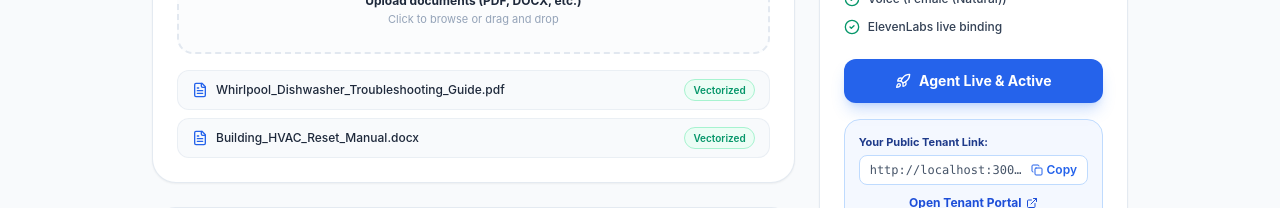
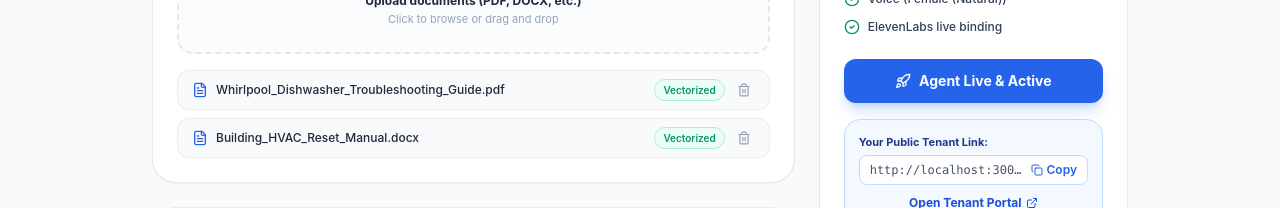
Before and after one commit to tayyebascodes/upkeep, a Next.js app: page /admin/setup in a window 1280 px wide. Shown: the part 389-597 px from the top of the page. Built offline with nearby package versions, Linux system fonts and the light colour scheme.

Commit message:
feat: add delete button for uploaded documents in agent setup

```diff
--- a/app/admin/setup/page.tsx
+++ b/app/admin/setup/page.tsx
@@ -13,7 +13,8 @@ import {
   ArrowLeft,
   Copy,
   ExternalLink,
-  Volume2
+  Volume2,
+  Trash2
 } from "lucide-react";
 import { Navbar } from "@/components/Navbar";
 
@@ -41,6 +42,10 @@ export default function AgentSetupPage() {
     if (e.target.files && e.target.files[0]) {
       setUploadedFiles((prev) => [...prev, e.target.files![0].name]);
     }
+  };
+
+  const handleDeleteFile = (indexToRemove: number) => {
+    setUploadedFiles((prev) => prev.filter((_, idx) => idx !== indexToRemove));
   };
 
   return (
@@ -92,14 +97,24 @@ export default function AgentSetupPage() {
               {/* File list */}
               <div className="mt-4 space-y-2">
                 {uploadedFiles.map((file, i) => (
-                  <div key={i} className="flex items-center justify-between rounded-xl bg-slate-50 px-3.5 py-2 text-xs border border-slate-200/60">
-                    <div className="flex items-center gap-2">
-                      <FileText className="h-4 w-4 text-blue-600" />
-                      <span className="font-medium text-slate-800">{file}</span>
+                  <div key={i} className="flex items-center justify-between rounded-xl bg-slate-50 px-3.5 py-2 text-xs border border-slate-200/60 hover:border-slate-300 transition">
+                    <div className="flex items-center gap-2 min-w-0">
+                      <FileText className="h-4 w-4 text-blue-600 flex-shrink-0" />
+                      <span className="font-medium text-slate-800 truncate">{file}</span>
                     </div>
-                    <span className="text-[10px] font-semibold text-emerald-600 bg-emerald-50 px-2 py-0.5 rounded-full border border-emerald-200">
-                      Vectorized
-                    </span>
+                    <div className="flex items-center gap-2 flex-shrink-0">
+                      <span className="text-[10px] font-semibold text-emerald-600 bg-emerald-50 px-2 py-0.5 rounded-full border border-emerald-200">
+                        Vectorized
+                      </span>
+                      <button
+                        type="button"
+                        onClick={() => handleDeleteFile(i)}
+                        className="p-1 rounded-lg text-slate-400 hover:text-rose-600 hover:bg-rose-50 transition"
+                        title="Delete file"
+                      >
+                        <Trash2 className="h-3.5 w-3.5" />
+                      </button>
+                    </div>
                   </div>
                 ))}
               </div>
```
